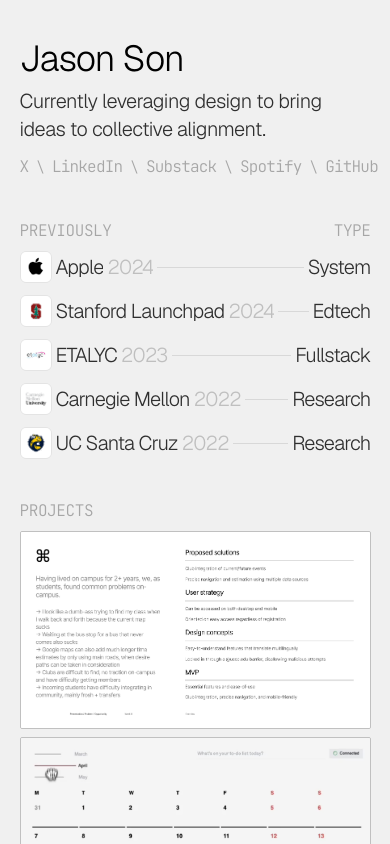
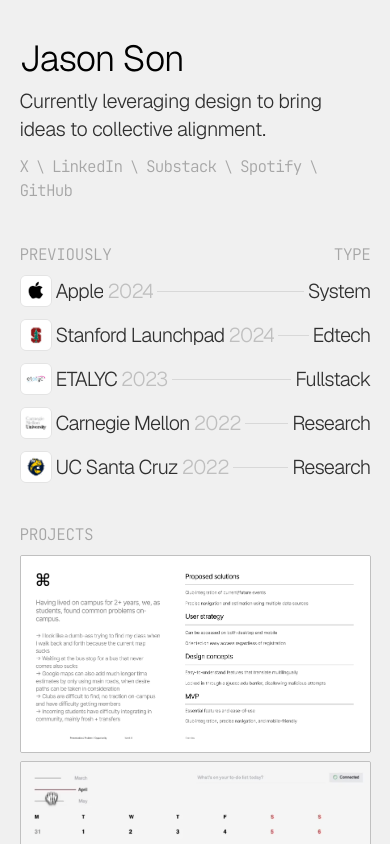
Before and after one commit to vznh/mole, a Next.js app: page / in a window 390 px wide. Shown: the top 844 px of the page. Built offline with nearby package versions, Linux system fonts and the light colour scheme.

Commit message:
add: fixed #1 for mobile. also secured mobile compatibility

```diff
--- a/src/views/index.tsx
+++ b/src/views/index.tsx
@@ -17,7 +17,7 @@
           Currently leveraging design to bring ideas to collective alignment.
         </span>
 
-        <div className="font-jb tracking-tighter opacity-30 flex flex-row gap-x-2 items-center">
+        <div className="font-jb tracking-tighter opacity-30 flex flex-wrap gap-x-2 items-center">
           <Link className="hover:underline underline-offset-4 decoration-dashed" target="_blank" href="https://x.com/@vivivinh">X</Link>
           <span className="text-sm">\</span>
           <Link className="hover:underline underline-offset-4 decoration-dashed" target="_blank" href="https://linkedin.com/in/vznh">LinkedIn</Link>
@@ -53,7 +53,7 @@
       { /* Stretch effect at the bottom distorting, and when clicked goes back up. */ }
 
       <br />
-      <div className="flex flex-row justify-between gap-y-2">
+      <div className="flex flex-col md:flex-row justify-between gap-y-2 md:gap-y-0">
         <div className="flex flex-row items-center space-x-2">
           <Link href="mailto:im@hobin.dev" className="font-jb text-xs tracking-tight opacity-30">DON&apos;T BE AFRAID TO BE CURIOUS</Link> <span className="opacity-30"><MailIcon /></span>
         </div>
```
